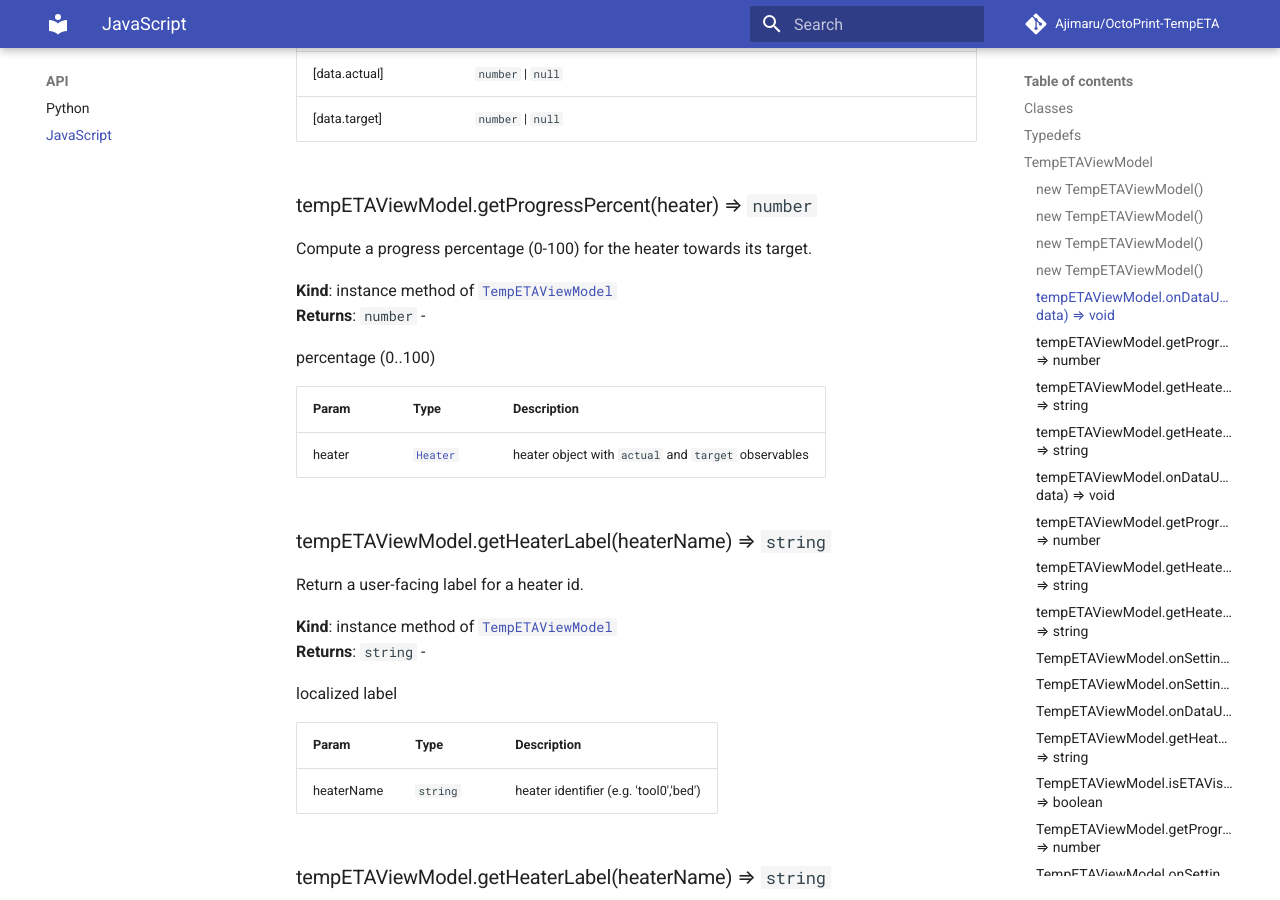
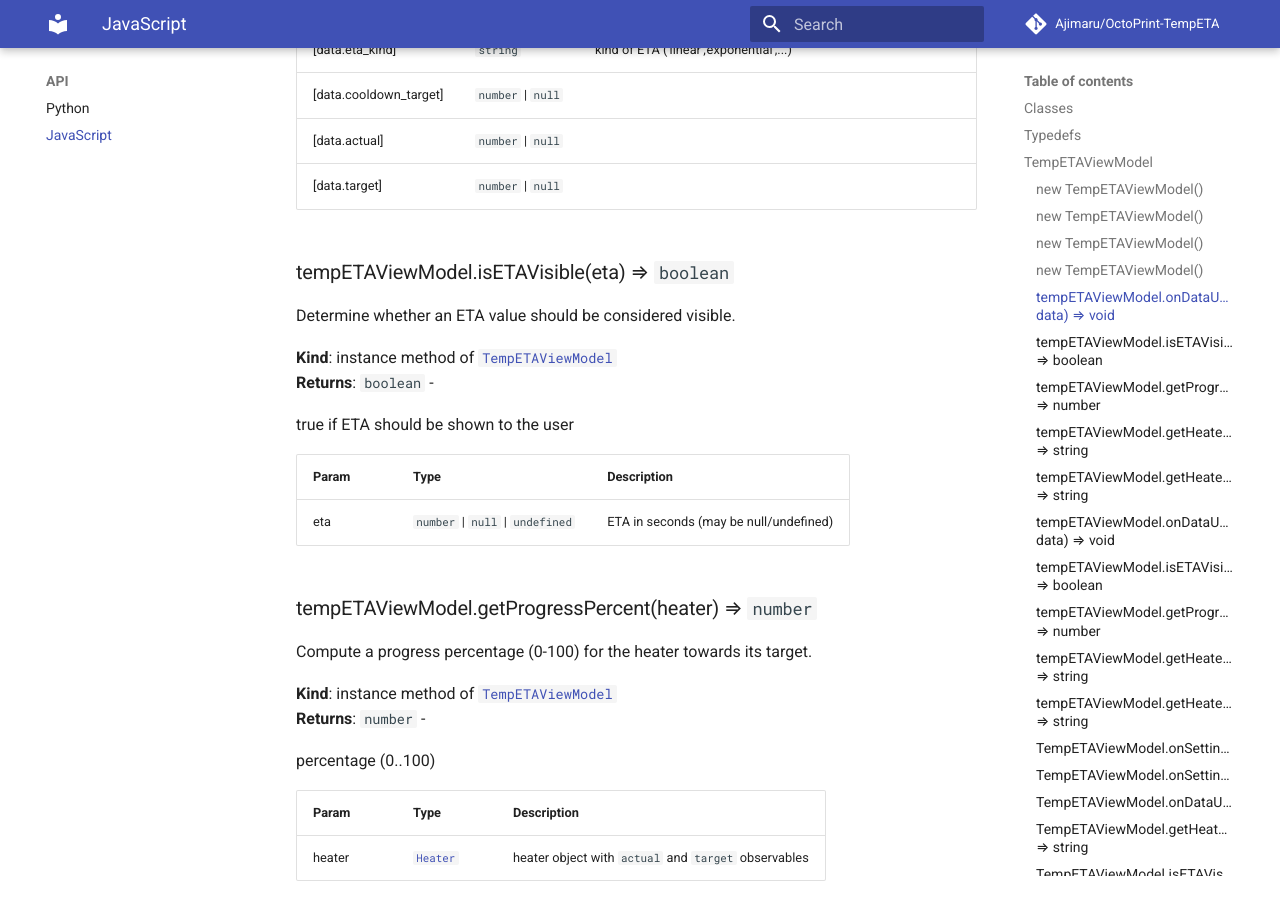
Before and after one commit to Ajimaru/OctoPrint-TempETA, an MkDocs documentation site: the page built from docs/api/javascript.md, in a window 1280 px wide and 900 px high, scrolled down 3621 px. Built offline with MkDocs 1.6.1 and Material for MkDocs 9.7.7, drawn with Linux system fonts in a browser that asks for light colours; comment, search, counter and statistics services are not loaded; some of the changed text lies outside the part shown.

Commit message:
docs(js): add isETAVisible JSDoc (step 7)

```diff
--- a/docs/api/javascript.md
+++ b/docs/api/javascript.md
@@ -60,10 +60,12 @@
     * [new TempETAViewModel()](#new_TempETAViewModel_new)
     * _instance_
         * [.onDataUpdaterPluginMessage(plugin, data)](#TempETAViewModel+onDataUpdaterPluginMessage) ⇒ <code>void</code>
+        * [.isETAVisible(eta)](#TempETAViewModel+isETAVisible) ⇒ <code>boolean</code>
         * [.getProgressPercent(heater)](#TempETAViewModel+getProgressPercent) ⇒ <code>number</code>
         * [.getHeaterLabel(heaterName)](#TempETAViewModel+getHeaterLabel) ⇒ <code>string</code>
         * [.getHeaterLabel(heaterName)](#TempETAViewModel+getHeaterLabel) ⇒ <code>string</code>
         * [.onDataUpdaterPluginMessage(plugin, data)](#TempETAViewModel+onDataUpdaterPluginMessage) ⇒ <code>void</code>
+        * [.isETAVisible(eta)](#TempETAViewModel+isETAVisible) ⇒ <code>boolean</code>
         * [.getProgressPercent(heater)](#TempETAViewModel+getProgressPercent) ⇒ <code>number</code>
         * [.getHeaterLabel(heaterName)](#TempETAViewModel+getHeaterLabel) ⇒ <code>string</code>
         * [.getHeaterLabel(heaterName)](#TempETAViewModel+getHeaterLabel) ⇒ <code>string</code>
@@ -130,6 +132,18 @@ adding it should not alter runtime behavior.</p>
 | [data.actual] | <code>number</code> \| <code>null</code> |  |
 | [data.target] | <code>number</code> \| <code>null</code> |  |
 
+<a name="TempETAViewModel+isETAVisible"></a>
+
+### tempETAViewModel.isETAVisible(eta) ⇒ <code>boolean</code>
+<p>Determine whether an ETA value should be considered visible.</p>
+
+**Kind**: instance method of [<code>TempETAViewModel</code>](#TempETAViewModel)
+**Returns**: <code>boolean</code> - <p>true if ETA should be shown to the user</p>
+
+| Param | Type | Description |
+| --- | --- | --- |
+| eta | <code>number</code> \| <code>null</code> \| <code>undefined</code> | <p>ETA in seconds (may be null/undefined)</p> |
+
 <a name="TempETAViewModel+getProgressPercent"></a>
 
 ### tempETAViewModel.getProgressPercent(heater) ⇒ <code>number</code>
@@ -185,6 +199,18 @@ adding it should not alter runtime behavior.</p>
 | [data.actual] | <code>number</code> \| <code>null</code> |  |
 | [data.target] | <code>number</code> \| <code>null</code> |  |
 
+<a name="TempETAViewModel+isETAVisible"></a>
+
+### tempETAViewModel.isETAVisible(eta) ⇒ <code>boolean</code>
+<p>Determine whether an ETA value should be considered visible.</p>
+
+**Kind**: instance method of [<code>TempETAViewModel</code>](#TempETAViewModel)
+**Returns**: <code>boolean</code> - <p>true if ETA should be shown to the user</p>
+
+| Param | Type | Description |
+| --- | --- | --- |
+| eta | <code>number</code> \| <code>null</code> \| <code>undefined</code> | <p>ETA in seconds (may be null/undefined)</p> |
+
 <a name="TempETAViewModel+getProgressPercent"></a>
 
 ### tempETAViewModel.getProgressPercent(heater) ⇒ <code>number</code>
@@ -357,10 +383,12 @@ adding it should not alter runtime behavior.</p>
     * [new TempETAViewModel()](#new_TempETAViewModel_new)
     * _instance_
         * [.onDataUpdaterPluginMessage(plugin, data)](#TempETAViewModel+onDataUpdaterPluginMessage) ⇒ <code>void</code>
+        * [.isETAVisible(eta)](#TempETAViewModel+isETAVisible) ⇒ <code>boolean</code>
         * [.getProgressPercent(heater)](#TempETAViewModel+getProgressPercent) ⇒ <code>number</code>
         * [.getHeaterLabel(heaterName)](#TempETAViewModel+getHeaterLabel) ⇒ <code>string</code>
         * [.getHeaterLabel(heaterName)](#TempETAViewModel+getHeaterLabel) ⇒ <code>string</code>
         * [.onDataUpdaterPluginMessage(plugin, data)](#TempETAViewModel+onDataUpdaterPluginMessage) ⇒ <code>void</code>
+        * [.isETAVisible(eta)](#TempETAViewModel+isETAVisible) ⇒ <code>boolean</code>
         * [.getProgressPercent(heater)](#TempETAViewModel+getProgressPercent) ⇒ <code>number</code>
         * [.getHeaterLabel(heaterName)](#TempETAViewModel+getHeaterLabel) ⇒ <code>string</code>
         * [.getHeaterLabel(heaterName)](#TempETAViewModel+getHeaterLabel) ⇒ <code>string</code>
@@ -427,6 +455,18 @@ adding it should not alter runtime behavior.</p>
 | [data.actual] | <code>number</code> \| <code>null</code> |  |
 | [data.target] | <code>number</code> \| <code>null</code> |  |
 
+<a name="TempETAViewModel+isETAVisible"></a>
+
+### tempETAViewModel.isETAVisible(eta) ⇒ <code>boolean</code>
+<p>Determine whether an ETA value should be considered visible.</p>
+
+**Kind**: instance method of [<code>TempETAViewModel</code>](#TempETAViewModel)
+**Returns**: <code>boolean</code> - <p>true if ETA should be shown to the user</p>
+
+| Param | Type | Description |
+| --- | --- | --- |
+| eta | <code>number</code> \| <code>null</code> \| <code>undefined</code> | <p>ETA in seconds (may be null/undefined)</p> |
+
 <a name="TempETAViewModel+getProgressPercent"></a>
 
 ### tempETAViewModel.getProgressPercent(heater) ⇒ <code>number</code>
@@ -482,6 +522,18 @@ adding it should not alter runtime behavior.</p>
 | [data.actual] | <code>number</code> \| <code>null</code> |  |
 | [data.target] | <code>number</code> \| <code>null</code> |  |
 
+<a name="TempETAViewModel+isETAVisible"></a>
+
+### tempETAViewModel.isETAVisible(eta) ⇒ <code>boolean</code>
+<p>Determine whether an ETA value should be considered visible.</p>
+
+**Kind**: instance method of [<code>TempETAViewModel</code>](#TempETAViewModel)
+**Returns**: <code>boolean</code> - <p>true if ETA should be shown to the user</p>
+
+| Param | Type | Description |
+| --- | --- | --- |
+| eta | <code>number</code> \| <code>null</code> \| <code>undefined</code> | <p>ETA in seconds (may be null/undefined)</p> |
+
 <a name="TempETAViewModel+getProgressPercent"></a>
 
 ### tempETAViewModel.getProgressPercent(heater) ⇒ <code>number</code>
@@ -652,10 +704,12 @@ adding it should not alter runtime behavior.</p>
     * [new TempETAViewModel()](#new_TempETAViewModel_new)
     * _instance_
         * [.onDataUpdaterPluginMessage(plugin, data)](#TempETAViewModel+onDataUpdaterPluginMessage) ⇒ <code>void</code>
+        * [.isETAVisible(eta)](#TempETAViewModel+isETAVisible) ⇒ <code>boolean</code>
         * [.getProgressPercent(heater)](#TempETAViewModel+getProgressPercent) ⇒ <code>number</code>
         * [.getHeaterLabel(heaterName)](#TempETAViewModel+getHeaterLabel) ⇒ <code>string</code>
         * [.getHeaterLabel(heaterName)](#TempETAViewModel+getHeaterLabel) ⇒ <code>string</code>
         * [.onDataUpdaterPluginMessage(plugin, data)](#TempETAViewModel+onDataUpdaterPluginMessage) ⇒ <code>void</code>
+        * [.isETAVisible(eta)](#TempETAViewModel+isETAVisible) ⇒ <code>boolean</code>
         * [.getProgressPercent(heater)](#TempETAViewModel+getProgressPercent) ⇒ <code>number</code>
         * [.getHeaterLabel(heaterName)](#TempETAViewModel+getHeaterLabel) ⇒ <code>string</code>
         * [.getHeaterLabel(heaterName)](#TempETAViewModel+getHeaterLabel) ⇒ <code>string</code>
@@ -722,6 +776,18 @@ adding it should not alter runtime behavior.</p>
 | [data.actual] | <code>number</code> \| <code>null</code> |  |
 | [data.target] | <code>number</code> \| <code>null</code> |  |
 
+<a name="TempETAViewModel+isETAVisible"></a>
+
+### tempETAViewModel.isETAVisible(eta) ⇒ <code>boolean</code>
+<p>Determine whether an ETA value should be considered visible.</p>
+
+**Kind**: instance method of [<code>TempETAViewModel</code>](#TempETAViewModel)
+**Returns**: <code>boolean</code> - <p>true if ETA should be shown to the user</p>
+
+| Param | Type | Description |
+| --- | --- | --- |
+| eta | <code>number</code> \| <code>null</code> \| <code>undefined</code> | <p>ETA in seconds (may be null/undefined)</p> |
+
 <a name="TempETAViewModel+getProgressPercent"></a>
 
 ### tempETAViewModel.getProgressPercent(heater) ⇒ <code>number</code>
@@ -777,6 +843,18 @@ adding it should not alter runtime behavior.</p>
 | [data.actual] | <code>number</code> \| <code>null</code> |  |
 | [data.target] | <code>number</code> \| <code>null</code> |  |
 
+<a name="TempETAViewModel+isETAVisible"></a>
+
+### tempETAViewModel.isETAVisible(eta) ⇒ <code>boolean</code>
+<p>Determine whether an ETA value should be considered visible.</p>
+
+**Kind**: instance method of [<code>TempETAViewModel</code>](#TempETAViewModel)
+**Returns**: <code>boolean</code> - <p>true if ETA should be shown to the user</p>
+
+| Param | Type | Description |
+| --- | --- | --- |
+| eta | <code>number</code> \| <code>null</code> \| <code>undefined</code> | <p>ETA in seconds (may be null/undefined)</p> |
+
 <a name="TempETAViewModel+getProgressPercent"></a>
 
 ### tempETAViewModel.getProgressPercent(heater) ⇒ <code>number</code>
@@ -949,10 +1027,12 @@ adding it should not alter runtime behavior.</p>
     * [new TempETAViewModel()](#new_TempETAViewModel_new)
     * _instance_
         * [.onDataUpdaterPluginMessage(plugin, data)](#TempETAViewModel+onDataUpdaterPluginMessage) ⇒ <code>void</code>
+        * [.isETAVisible(eta)](#TempETAViewModel+isETAVisible) ⇒ <code>boolean</code>
         * [.getProgressPercent(heater)](#TempETAViewModel+getProgressPercent) ⇒ <code>number</code>
         * [.getHeaterLabel(heaterName)](#TempETAViewModel+getHeaterLabel) ⇒ <code>string</code>
         * [.getHeaterLabel(heaterName)](#TempETAViewModel+getHeaterLabel) ⇒ <code>string</code>
         * [.onDataUpdaterPluginMessage(plugin, data)](#TempETAViewModel+onDataUpdaterPluginMessage) ⇒ <code>void</code>
+        * [.isETAVisible(eta)](#TempETAViewModel+isETAVisible) ⇒ <code>boolean</code>
         * [.getProgressPercent(heater)](#TempETAViewModel+getProgressPercent) ⇒ <code>number</code>
         * [.getHeaterLabel(heaterName)](#TempETAViewModel+getHeaterLabel) ⇒ <code>string</code>
         * [.getHeaterLabel(heaterName)](#TempETAViewModel+getHeaterLabel) ⇒ <code>string</code>
@@ -1019,6 +1099,18 @@ adding it should not alter runtime behavior.</p>
 | [data.actual] | <code>number</code> \| <code>null</code> |  |
 | [data.target] | <code>number</code> \| <code>null</code> |  |
 
+<a name="TempETAViewModel+isETAVisible"></a>
+
+### tempETAViewModel.isETAVisible(eta) ⇒ <code>boolean</code>
+<p>Determine whether an ETA value should be considered visible.</p>
+
+**Kind**: instance method of [<code>TempETAViewModel</code>](#TempETAViewModel)
+**Returns**: <code>boolean</code> - <p>true if ETA should be shown to the user</p>
+
+| Param | Type | Description |
+| --- | --- | --- |
+| eta | <code>number</code> \| <code>null</code> \| <code>undefined</code> | <p>ETA in seconds (may be null/undefined)</p> |
+
 <a name="TempETAViewModel+getProgressPercent"></a>
 
 ### tempETAViewModel.getProgressPercent(heater) ⇒ <code>number</code>
@@ -1074,6 +1166,18 @@ adding it should not alter runtime behavior.</p>
 | [data.actual] | <code>number</code> \| <code>null</code> |  |
 | [data.target] | <code>number</code> \| <code>null</code> |  |
 
+<a name="TempETAViewModel+isETAVisible"></a>
+
+### tempETAViewModel.isETAVisible(eta) ⇒ <code>boolean</code>
+<p>Determine whether an ETA value should be considered visible.</p>
+
+**Kind**: instance method of [<code>TempETAViewModel</code>](#TempETAViewModel)
+**Returns**: <code>boolean</code> - <p>true if ETA should be shown to the user</p>
+
+| Param | Type | Description |
+| --- | --- | --- |
+| eta | <code>number</code> \| <code>null</code> \| <code>undefined</code> | <p>ETA in seconds (may be null/undefined)</p> |
+
 <a name="TempETAViewModel+getProgressPercent"></a>
 
 ### tempETAViewModel.getProgressPercent(heater) ⇒ <code>number</code>
--- a/octoprint_temp_eta/static/js/temp_eta.js
+++ b/octoprint_temp_eta/static/js/temp_eta.js
@@ -2181,6 +2181,12 @@ $(function () {
       );
     };
 
+    /**
+     * Determine whether an ETA value should be considered visible.
+     * @function TempETAViewModel#isETAVisible
+     * @param {number|null|undefined} eta - ETA in seconds (may be null/undefined)
+     * @returns {boolean} true if ETA should be shown to the user
+     */
     self.isETAVisible = function (eta) {
       return eta !== null && eta !== undefined && eta >= 1;
     };
```
